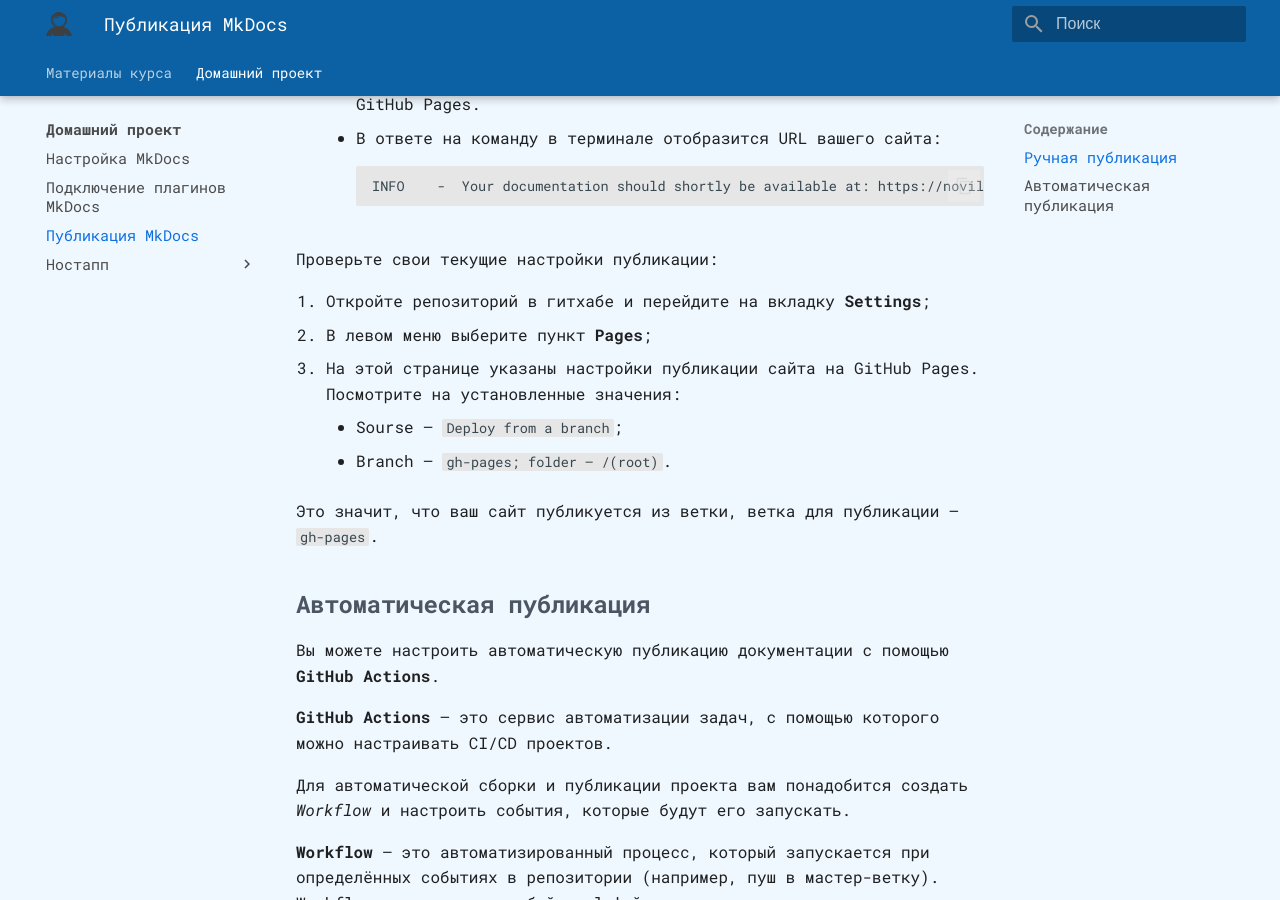
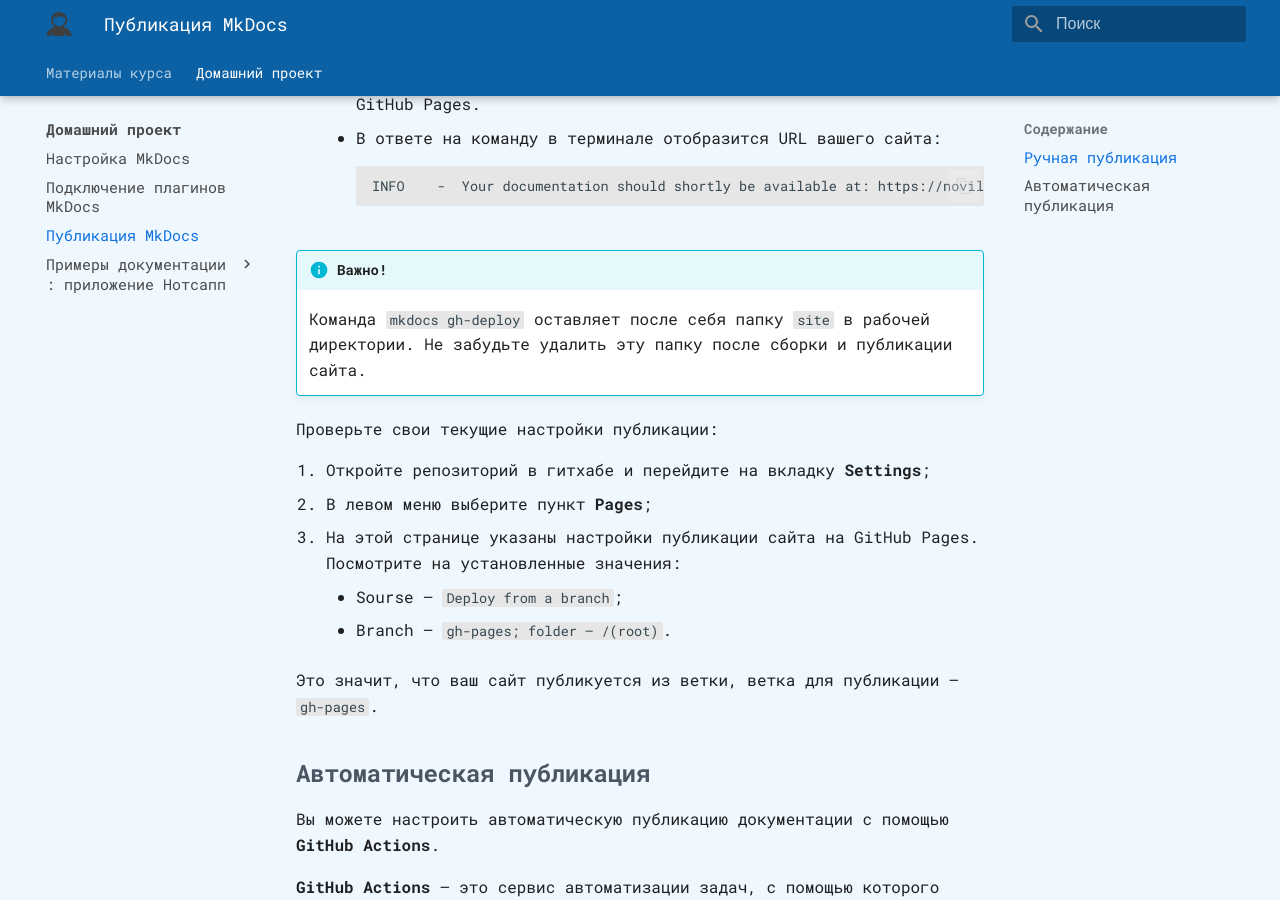
Before and after one commit to novillero/dac-advanced, an MkDocs documentation site: the page built from docs/pet-project/mkdocs-publication.md, in a window 1280 px wide and 900 px high, scrolled down 647 px. Built offline with MkDocs 1.6.1 and Material for MkDocs 9.7.7, drawn with Linux system fonts in a browser that asks for light colours; some web fonts are replaced.

Commit message:
внес правки

````diff
--- a/docs/pet-project/mkdocs-publication.md
+++ b/docs/pet-project/mkdocs-publication.md
@@ -23,6 +23,9 @@ GitHub Pages — это бесплатный хостинг от GitHub, пре
         ```
         INFO    -  Your documentation should shortly be available at: https://novillero.github.io/dac-advanced/
         ```
+
+!!! info "Важно!"
+    Команда `mkdocs gh-deploy` оставляет после себя папку `site` в рабочей директории. Не забудьте удалить эту папку после сборки и публикации сайта.
 
 Проверьте свои текущие настройки публикации:
 
--- a/mkdocs.yml
+++ b/mkdocs.yml
@@ -78,7 +78,7 @@ nav: # Структура сайта
       - Настройка MkDocs: pet-project/mkdocs-setup.md
       - Подключение плагинов MkDocs: pet-project/mkdocs-plugins.md
       - Публикация MkDocs: pet-project/mkdocs-publication.md
-      - Ностапп:
+      - 'Примеры документации : приложение Нотсапп':
         - Спецификация приложения: pet-project/notesapp/specification.md
         - Сценарий «Создание новой заметки»: pet-project/notesapp/scenario-1.md
 
````
